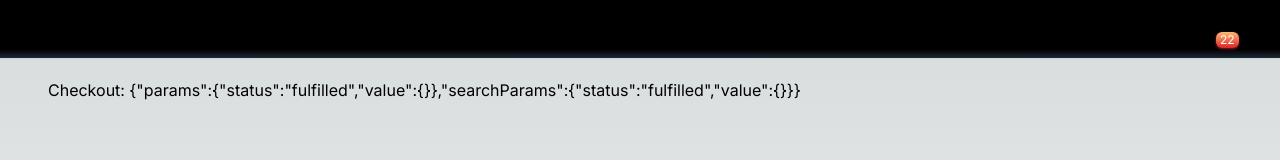
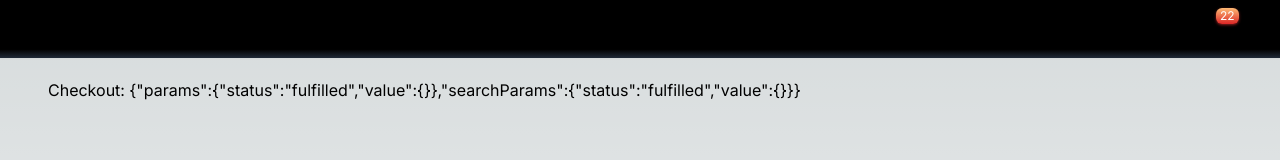
Before and after one commit to M4rYu5/web-dev-practice, a Next.js app in the folder src/store_front_react/: page /checkout in a window 1280 px wide. Shown: the top 160 px of the page. Built offline with nearby package versions, Linux system fonts and the light colour scheme.

Commit message:
basket badge moved to top

```diff
--- a/src/store_front_react/components/SiteMenu.tsx
+++ b/src/store_front_react/components/SiteMenu.tsx
@@ -46,7 +46,7 @@ export default function SiteMenu() {
               />
             </svg>
 
-            <span className="absolute text-xs px-1 self-center translate-x-4 translate-y-3 rounded-md border-solid shadow shadow-red-900 bg-gradient-to-b from-orange-300 to-red-600 text-white">
+            <span className="absolute text-xs px-1 self-center translate-x-4 -translate-y-3 rounded-md border-solid shadow shadow-red-900 bg-gradient-to-b from-orange-300 to-red-600 text-white">
               22
             </span>
           </a>
```
